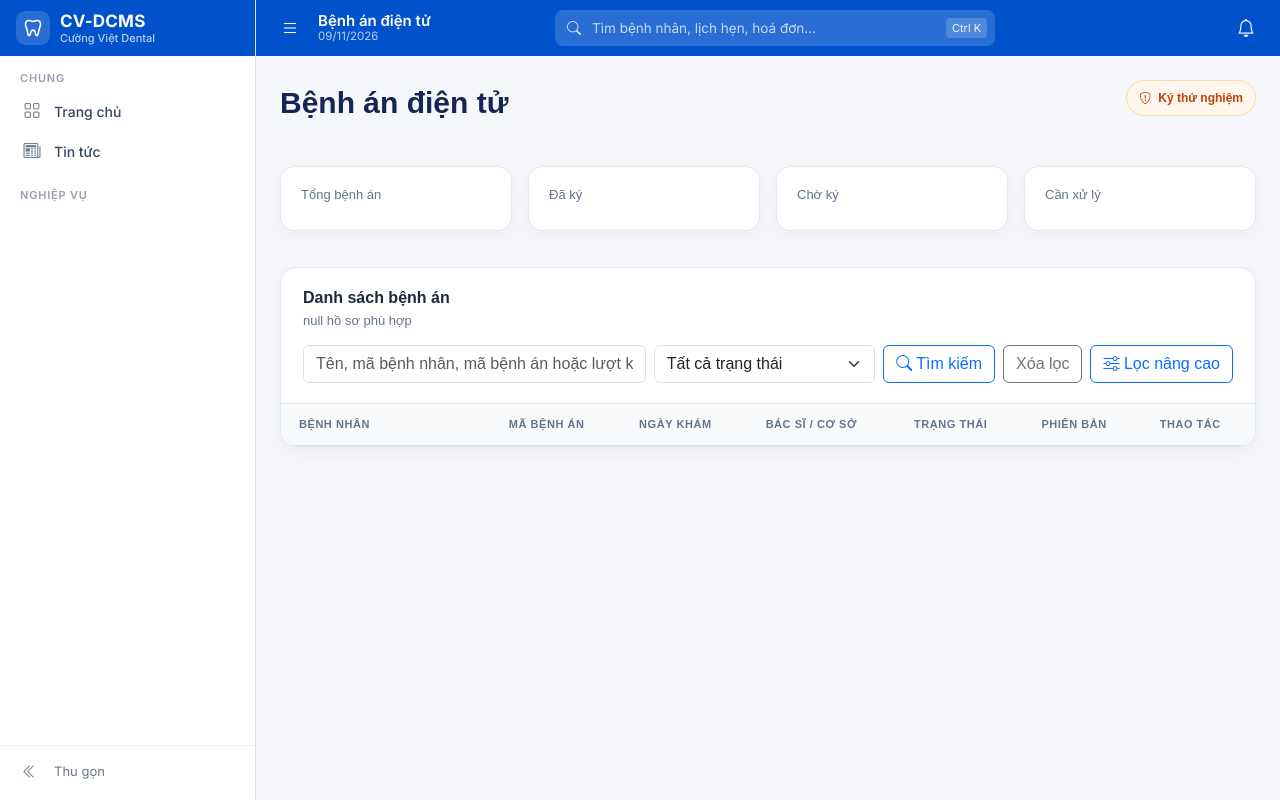
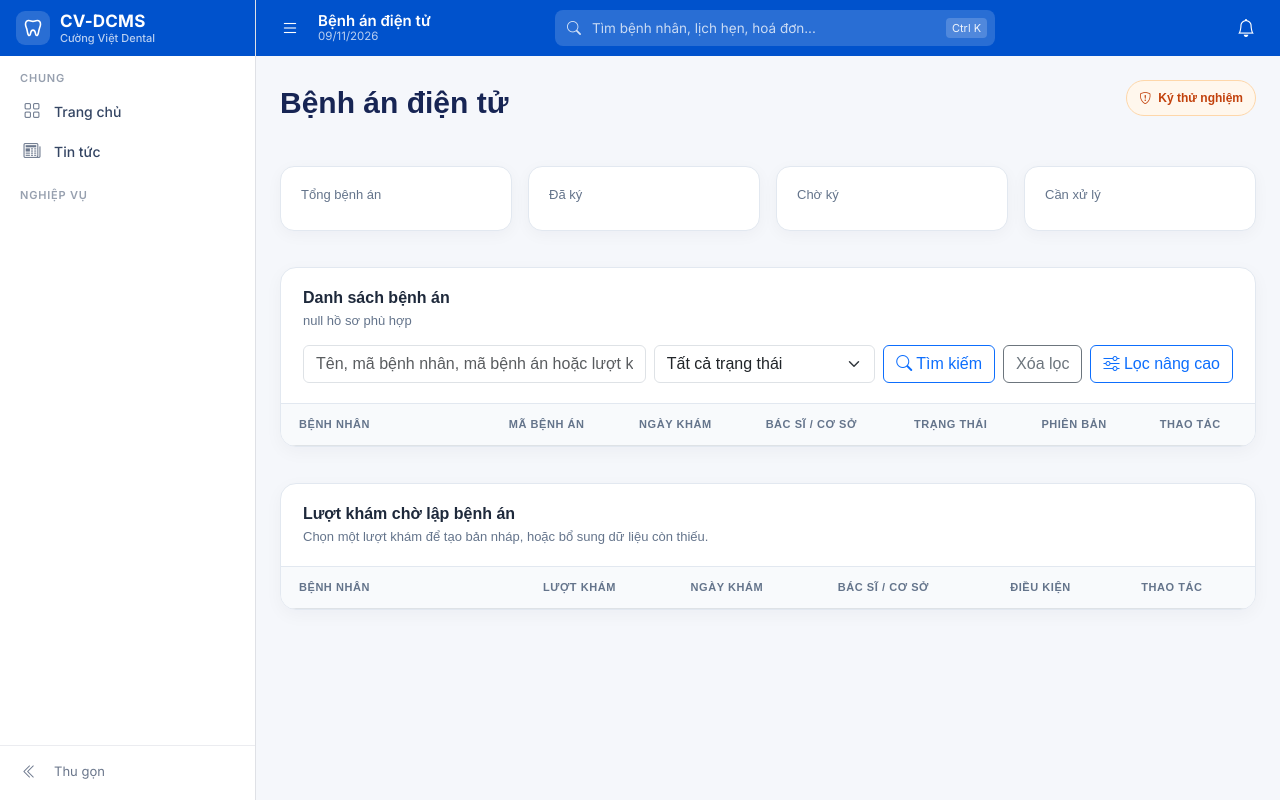
Before and after one commit to minh51220033/SEP490_G26, a Spring app: page /emr/list in a window 1280 px wide. Run offline with Thymeleaf, Linux system fonts and the light colour scheme; the template is opened without the code that fills it, so the values that code supplies are empty; database files in the repository are not loaded.

Commit message:
feat(emr): show visits eligible for draft records

```diff
--- a/src/main/resources/templates/emr/list.html
+++ b/src/main/resources/templates/emr/list.html
@@ -69,6 +69,15 @@
                 <nav class="emr-pagination" aria-label="Trang bệnh án" th:if="${pageCount > 1}"><span th:text="|Trang ${page + 1}/${pageCount} · ${#lists.size(dashboard.records)} bệnh án|">Trang</span><div><a class="btn btn-sm btn-outline-primary" th:if="${page > 0}" th:href="@{/emr/records(page=${page - 1},query=${query},status=${selectedStatus},fromDate=${fromDate},toDate=${toDate},doctor=${doctor},branch=${branch})}">Trang trước</a><a class="btn btn-sm btn-outline-primary" th:if="${page + 1 < pageCount}" th:href="@{/emr/records(page=${page + 1},query=${query},status=${selectedStatus},fromDate=${fromDate},toDate=${toDate},doctor=${doctor},branch=${branch})}">Trang sau</a></div></nav>
                 </div>
             </section>
+            <section class="emr-panel" aria-labelledby="eligibleVisitsTitle">
+                <div class="emr-panel__head"><div><h2 id="eligibleVisitsTitle">Lượt khám chờ lập bệnh án</h2><p>Chọn một lượt khám để tạo bản nháp, hoặc bổ sung dữ liệu còn thiếu.</p></div></div>
+                <div class="table-responsive"><table class="table table-hover align-middle mb-0">
+                    <thead><tr><th>Bệnh nhân</th><th>Lượt khám</th><th>Ngày khám</th><th>Bác sĩ / cơ sở</th><th>Điều kiện</th><th>Thao tác</th></tr></thead>
+                    <tbody>
+                    <tr th:each="visit : ${dashboard.eligibleVisits}"><td><strong th:text="${visit.patientName}">Bệnh nhân</strong><small th:text="${visit.patientCode}">Mã</small></td><td th:text="${visit.visitCode}">Lượt khám</td><td th:text="${#temporals.format(visit.checkInAt, 'dd/MM/yyyy HH:mm')}">Ngày</td><td><span th:text="${visit.doctorName ?: 'Chưa phân bác sĩ'}">Bác sĩ</span><small th:text="${visit.branchName}">Cơ sở</small></td><td><span class="emr-status" th:classappend="${visit.ready ? ' status-SIGNED' : ' status-DRAFT'}" th:text="${visit.ready ? 'Đủ dữ liệu nguồn' : 'Cần bổ sung'}">Điều kiện</span><ul class="small mb-0 mt-1" th:if="${!visit.ready}"><li th:each="missing : ${visit.missing}" th:text="${missing}">Thiếu dữ liệu</li></ul></td><td><form method="post" th:action="@{/emr/records}"><input type="hidden" name="visitId" th:value="${visit.visitId}"><button class="btn btn-sm btn-primary" type="submit">Tạo bản nháp</button></form><a class="btn btn-sm btn-link" th:if="${!visit.ready}" th:href="@{/doctor/examination/{id}/diagnoses(id=${visit.visitId})}">Bổ sung phiếu khám</a></td></tr>
+                    <tr th:if="${#lists.isEmpty(dashboard.eligibleVisits)}"><td colspan="6" class="emr-empty">Không có lượt khám nào đang chờ lập bệnh án trong phạm vi tìm kiếm.</td></tr>
+                    </tbody></table></div>
+            </section>
         </main>
     </div>
 </div>
```
